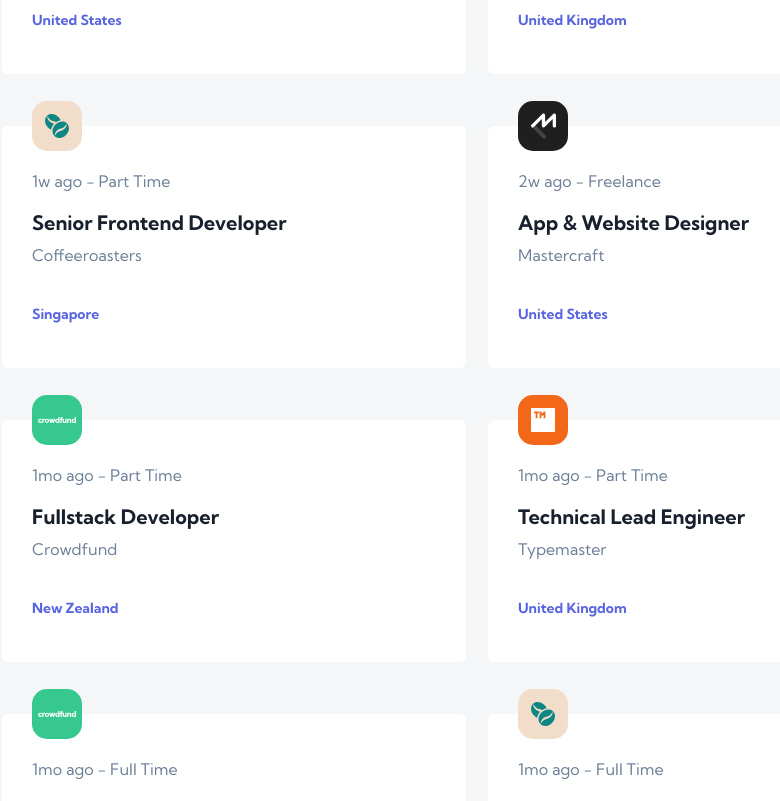
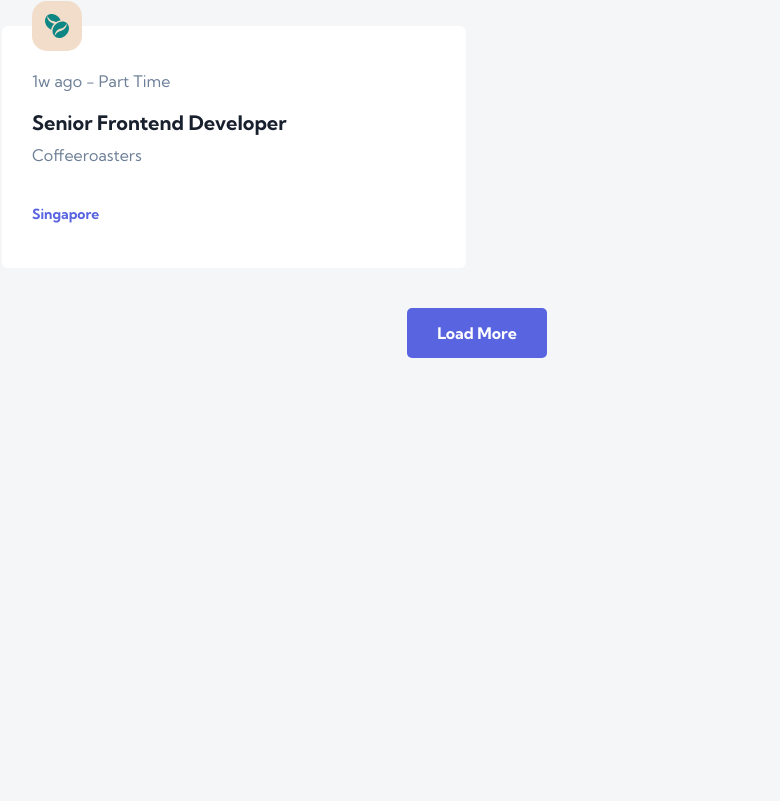
Before and after one commit to EdwinSch/react-devjobs-finder, a React (Vite) app: page / in a window 1280 px wide. Shown: the part 1355-2156 px from the top of the page, without its empty margins (163-943 px from the left). After the commit the page ends 1753 px from the top, so only its background shows below. Built offline with nearby package versions, Linux system fonts and the light colour scheme.

Commit message:
add: load more functions

```diff
--- a/src/components/JobsList/jobs-list.css
+++ b/src/components/JobsList/jobs-list.css
@@ -1,5 +1,5 @@
 .jobs-list-container {
-  margin-top: 100px;
+  /* margin-top: 100px; */
   /* border: var(--inspect); */
   padding: 45px 165px 0 165px;
   display: grid;
--- a/src/pages/Home.jsx
+++ b/src/pages/Home.jsx
@@ -1,14 +1,42 @@
-import { useState } from "react";
+import { useEffect, useState } from "react";
 import jobsData from "../../api/data.json";
 
 import JobsList from "../components/JobsList/JobsList";
 
 const Home = () => {
-  const [jobs, setJobs] = useState(jobsData);
+  // ON LOAD Set state
+  const [jobs, setJobs] = useState([]);
+  const [showLoadBtn, setShowLoadBtn] = useState(true);
+
+  // Filter array for partial rendering
+  const initialDataLoad = () => {
+    const filterIndexes = [1, 2, 3, 4, 5, 6, 7, 8, 9];
+    const filteredJobs = jobsData.filter((job) =>
+      filterIndexes.includes(job.id)
+    );
+    setJobs(filteredJobs);
+  };
+
+  // Invoke initial load
+  useEffect(() => {
+    initialDataLoad();
+  }, []);
+
+  // Show/Hide load BTN
+  const showMore = () => {
+    setJobs(jobsData);
+    setShowLoadBtn(false);
+  };
 
   return (
     <div className="homepage">
       <JobsList jobs={jobs} />
+      {/* Load all jobs */}
+      {showLoadBtn && (
+        <button onClick={showMore} className="btn load-btn" type="button">
+          load more
+        </button>
+      )}
     </div>
   );
 };
--- a/src/styles/page-styles.css
+++ b/src/styles/page-styles.css
@@ -11,7 +11,6 @@
 }
 
 .job-page-container {
-  /* border: solid blue 1px; */
   max-width: 730px;
   margin: 0 auto;
 
@@ -24,3 +23,7 @@
     padding: 0 20px;
   }
 }
+
+.load-btn {
+  margin: 10px auto 40px auto;
+}
```
